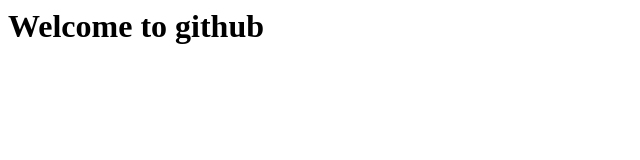
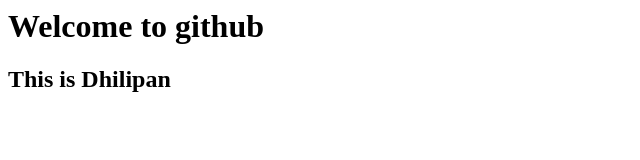
Before and after one commit to DhilipkumarA18/repo1, a plain HTML site: page index.html in a window 1280 px wide. Shown: the whole page, without its empty margins (0-640 px from the left). Drawn offline with Linux system fonts and the light colour scheme.

Commit message:
Index Modified

```diff
--- a/index.html
+++ b/index.html
@@ -1,5 +1,6 @@
 <html>
   <body>
     <h1> Welcome to github</h1>
+    <h2>This is Dhilipan</h2>
   </body>
 </html>
```
